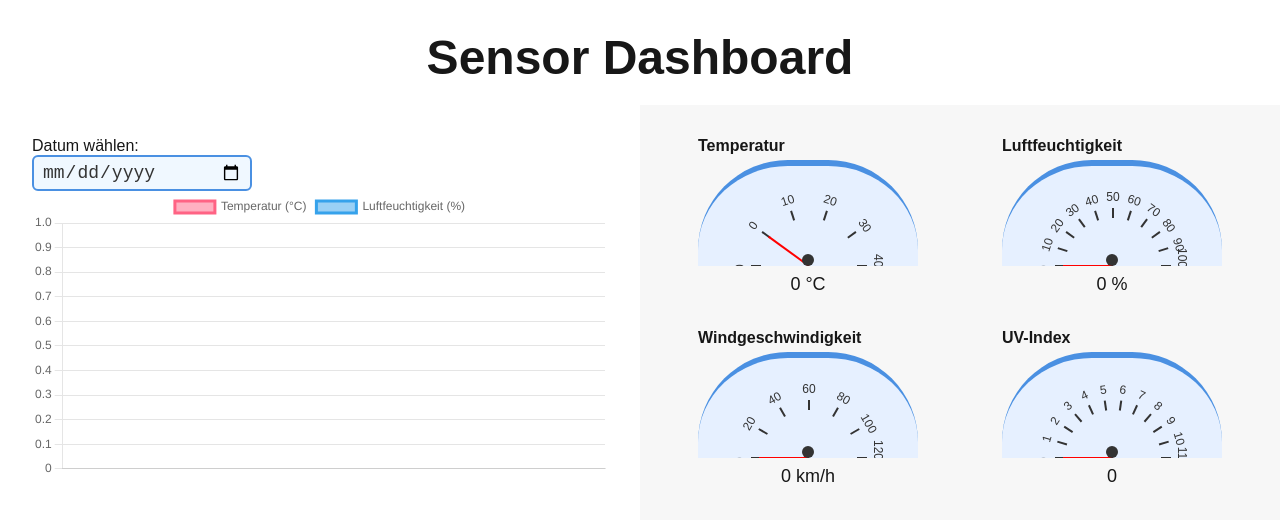
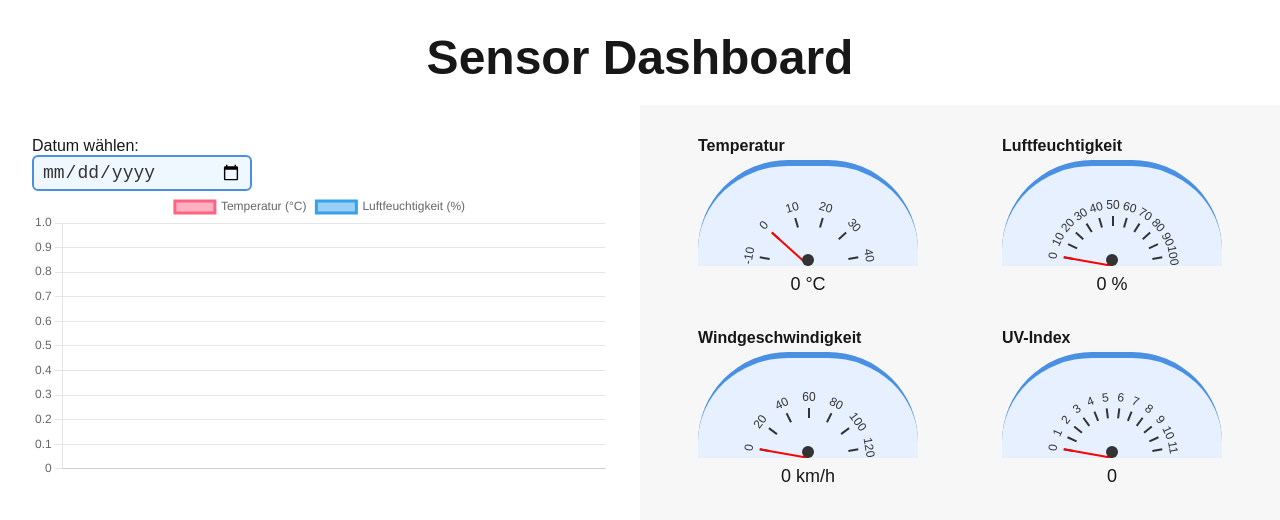
Before and after one commit to Escanor1902/fake-sensor-syp, a Next.js app in the folder sensor-dashboard/: page / in a window 1280 px wide. Shown: the top 520 px of the page. Built offline with nearby package versions, Linux system fonts and the light colour scheme; no server answers.

Commit message:
gauge geändert

```diff
--- a/sensor-dashboard/components/Gauge.tsx
+++ b/sensor-dashboard/components/Gauge.tsx
@@ -9,6 +9,7 @@ type GaugeProps = {
   min?: number;
   max?: number;
   steps?: number;
+  angleRange?: number; // z. B. 150°
 };
 
 export default function Gauge({
@@ -18,37 +19,43 @@ export default function Gauge({
   min = 0,
   max = 100,
   steps = 9,
+  angleRange = 180,
 }: GaugeProps) {
-  const angle = ((value - min) / (max - min)) * 180 - 90;
+  const angle = ((value - min) / (max - min)) * angleRange - angleRange / 2;
 
   const ticks = Array.from({ length: steps + 1 }, (_, i) => {
     const val = min + ((max - min) / steps) * i;
-    const tickAngle = ((val - min) / (max - min)) * 180 - 90;
+    const tickAngle = ((val - min) / (max - min)) * angleRange - angleRange / 2;
     return { val: Math.round(val), angle: tickAngle };
   });
 
   return (
     <div className="gauge">
       <div className="gauge-label">{label}</div>
+
       <div className="gauge-body">
         {ticks.map((tick, idx) => (
           <div
             key={idx}
-            className={`gauge-tick ${tick.angle <= -85 || tick.angle >= 85 ? 'edge-tick' : ''
-              }`}
+            className="gauge-tick"
             style={{
-              transform: `rotate(${tick.angle}deg) translateY(-48px)`,
+              transform: `rotate(${tick.angle}deg) translateY(-40px)`,
+              position: 'absolute',
+              bottom: 0,
+              left: '50%',
             }}
           >
             <div className="gauge-tick-label">{tick.val}</div>
           </div>
         ))}
+
         <div
           className="gauge-needle"
           style={{ transform: `rotate(${angle}deg)` }}
         ></div>
         <div className="gauge-center"></div>
       </div>
+
       <div className="gauge-value">
         {value} {unit}
       </div>
--- a/sensor-dashboard/components/SensorChart.js
+++ b/sensor-dashboard/components/SensorChart.js
@@ -25,7 +25,8 @@ export default function SensorChart({ data = [], isLive }) {
     if (!isLive) return;
 
     const handleSensorData = (data) => {
-      setLabels((prev) => [...prev.slice(-maxLength + 1), new Date(data.timestamp).toLocaleString([], {
+      setLabels((prev) => [...prev.slice(-maxLength + 1), new Date(data.timestamp).toLocaleString('de-DE', {
+        timeZone: 'Europe/Berlin',
         day: '2-digit',
         month: '2-digit',
         year: 'numeric',
--- a/sensor-dashboard/src/app/globals.css
+++ b/sensor-dashboard/src/app/globals.css
@@ -164,10 +164,7 @@ main {
 }
 
 .gauge-tick {
-  position: absolute;
-  bottom: 0;
-  left: 50%;
-  transform-origin: center bottom;
+  transform-origin: bottom center;
   width: 2px;
   height: 10px;
   background-color: #333;
@@ -181,8 +178,3 @@ main {
   font-size: 12px;
   color: #333;
 }
-
-.edge-tick .gauge-tick-label {
-  transform: translateX(-90%);
-  font-size: 0.75rem;
-}
--- a/sensor-dashboard/src/app/page.js
+++ b/sensor-dashboard/src/app/page.js
@@ -105,6 +105,7 @@ export default function Home() {
     min={-10}
     max={40}
     steps={5}
+    angleRange={160}
   />
   <Gauge
     label="Luftfeuchtigkeit"
@@ -113,6 +114,7 @@ export default function Home() {
     min={0}
     max={100}
     steps={10}
+    angleRange={160}
   />
   <Gauge
     label="Windgeschwindigkeit"
@@ -121,6 +123,7 @@ export default function Home() {
     min={0}
     max={120}
     steps={6}
+    angleRange={160}
   />
   <Gauge
     label="UV-Index"
@@ -129,6 +132,7 @@ export default function Home() {
     min={0}
     max={11}
     steps={11}
+    angleRange={160}
   />
         </div>
       </main>
```
